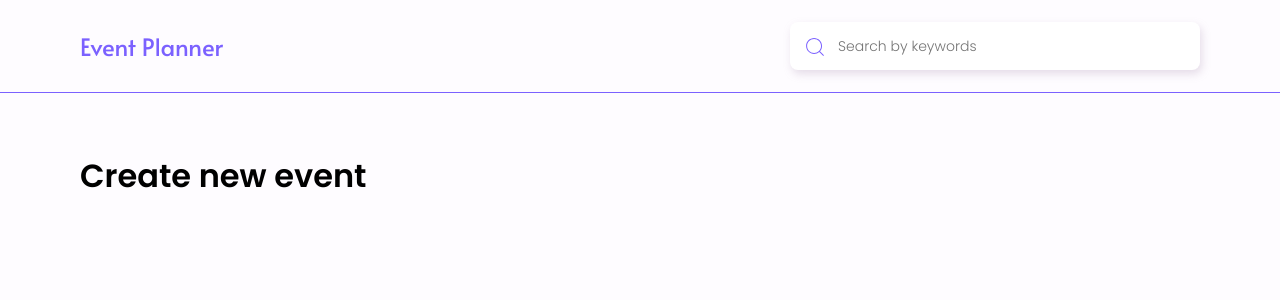
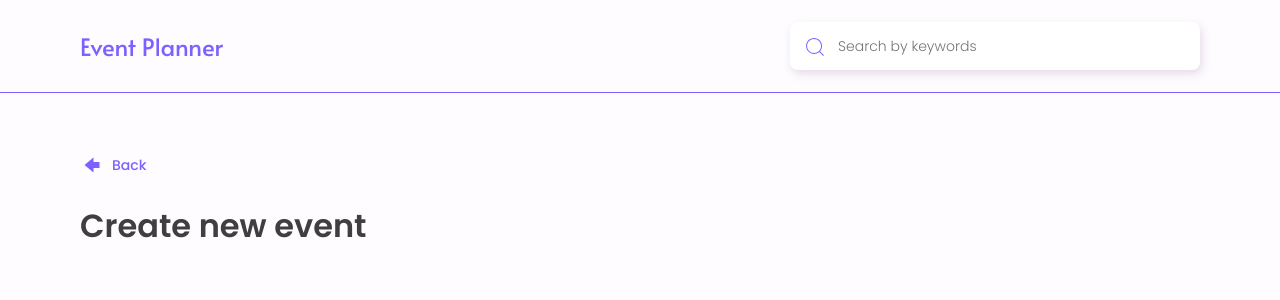
Before and after one commit to JustIrish/event-planner, a React (Create React App) app: page /create in a window 1280 px wide. Shown: the top 300 px of the page. Built offline with nearby package versions, Linux system fonts and the light colour scheme.

Commit message:
add BackLink

```diff
--- a/src/components/ActionBar/ActionBar.js
+++ b/src/components/ActionBar/ActionBar.js
@@ -1,11 +1,20 @@
+import { useLocation } from 'react-router-dom';
+
 import Button from 'components/Buttons/Button';
 import { ButtonWrap } from './ActionBar.styled';
 import { BsPlusLg } from 'react-icons/bs';
 
 const ActionBar = () => {
+  const location = useLocation();
+
   return (
     <ButtonWrap>
-      <Button type="button" title={<BsPlusLg size="24" color="#fff" />} />
+      <Button
+        type="button"
+        title={<BsPlusLg size="24" color="#fff" />}
+        to={`/create`}
+        location={location}
+      />
     </ButtonWrap>
   );
 };
--- /dev/null
+++ b/src/components/BackLink/BackLink.js
@@ -0,0 +1,13 @@
+import { GoArrowLeft } from 'react-icons/go';
+import { BackLinkStyled } from './BackLink.styled';
+
+const BackLink = ({ to, children }) => {
+  return (
+    <BackLinkStyled to={to}>
+      <GoArrowLeft size="24" />
+      {children}
+    </BackLinkStyled>
+  );
+};
+
+export default BackLink;
--- /dev/null
+++ b/src/components/BackLink/BackLink.styled.js
@@ -0,0 +1,18 @@
+import styled from 'styled-components';
+import { Link } from 'react-router-dom';
+
+export const BackLinkStyled = styled(Link)`
+  display: inline-flex;
+  align-items: center;
+  gap: 8px;
+  margin-bottom: 25px;
+  color: #7b61ff;
+  text-decoration: none;
+  font-size: 14px;
+  font-weight: 500;
+  transition: color 300ms cubic-bezier(0.165, 0.84, 0.44, 1);
+
+  :hover {
+    color: #6243ff;
+  }
+`;
--- a/src/components/Buttons/Button.js
+++ b/src/components/Buttons/Button.js
@@ -1,7 +1,11 @@
 import { StyledBtn } from './Button.styled';
 
-const Button = ({ type, title }) => {
-  return <StyledBtn type={type}>{title}</StyledBtn>;
+const Button = ({ type, title, to, location }) => {
+  return (
+    <StyledBtn as="button" type={type} to={to} location={location}>
+      {title}
+    </StyledBtn>
+  );
 };
 
 export default Button;
--- a/src/components/Buttons/Button.styled.js
+++ b/src/components/Buttons/Button.styled.js
@@ -1,6 +1,7 @@
 import styled from 'styled-components';
+import { Link } from 'react-router-dom';
 
-export const StyledBtn = styled.button`
+export const StyledBtn = styled(Link)`
   border-radius: 8px;
   border: transparent;
   color: #fff;
--- a/src/pages/CreateEventPage.js
+++ b/src/pages/CreateEventPage.js
@@ -1,7 +1,16 @@
+import { useLocation } from 'react-router-dom';
+
+import BackLink from 'components/BackLink/BackLink';
+import MainTitle from 'components/MainTitle/MainTitle';
+
 const CreateEvent = () => {
+  const location = useLocation();
+  const backLinkHref = location.state?.from ?? '/';
+
   return (
     <>
-      <h1>Create new event</h1>
+      <BackLink to={backLinkHref}>Back</BackLink>
+      <MainTitle>Create new event</MainTitle>
     </>
   );
 };
```
